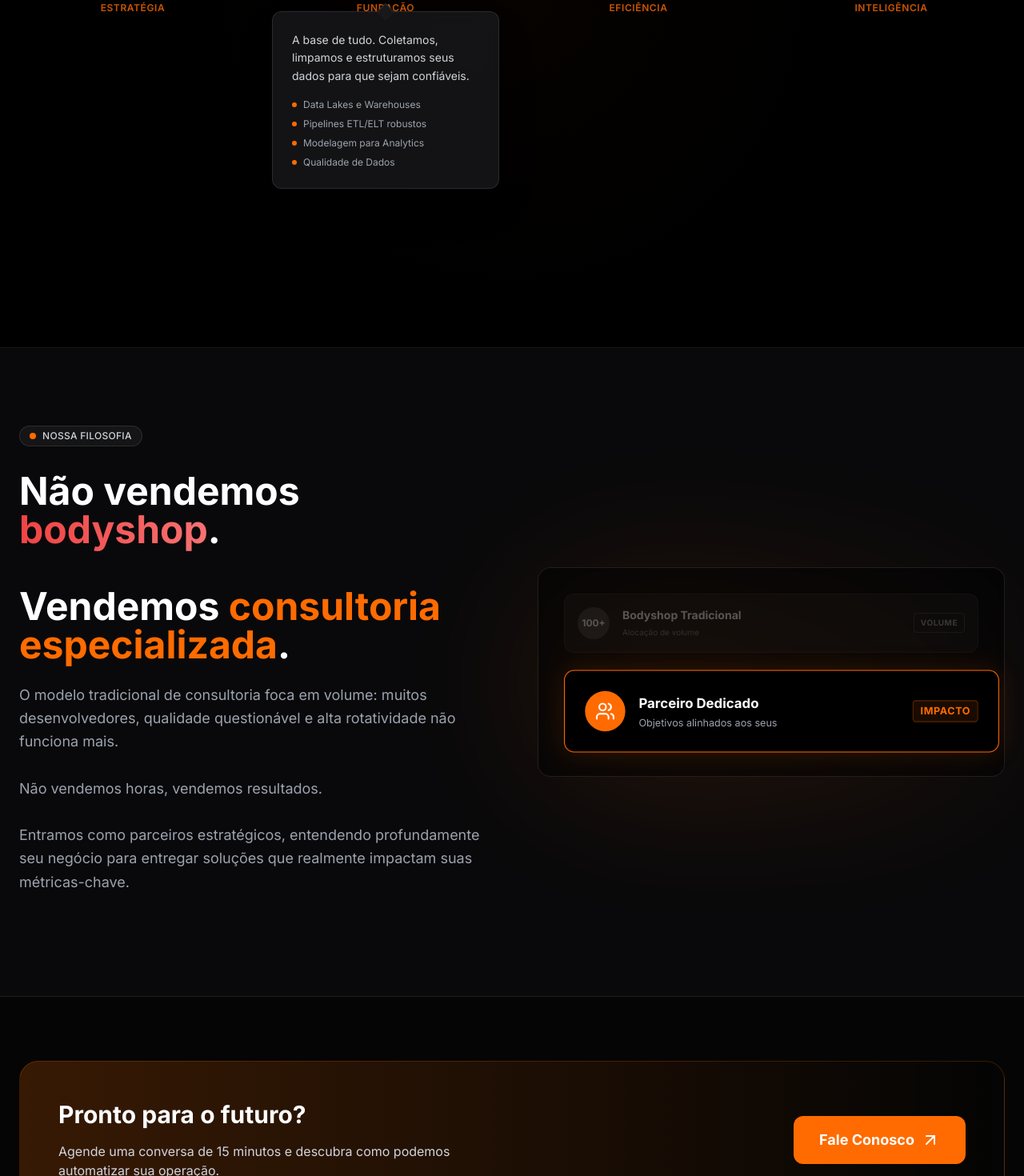
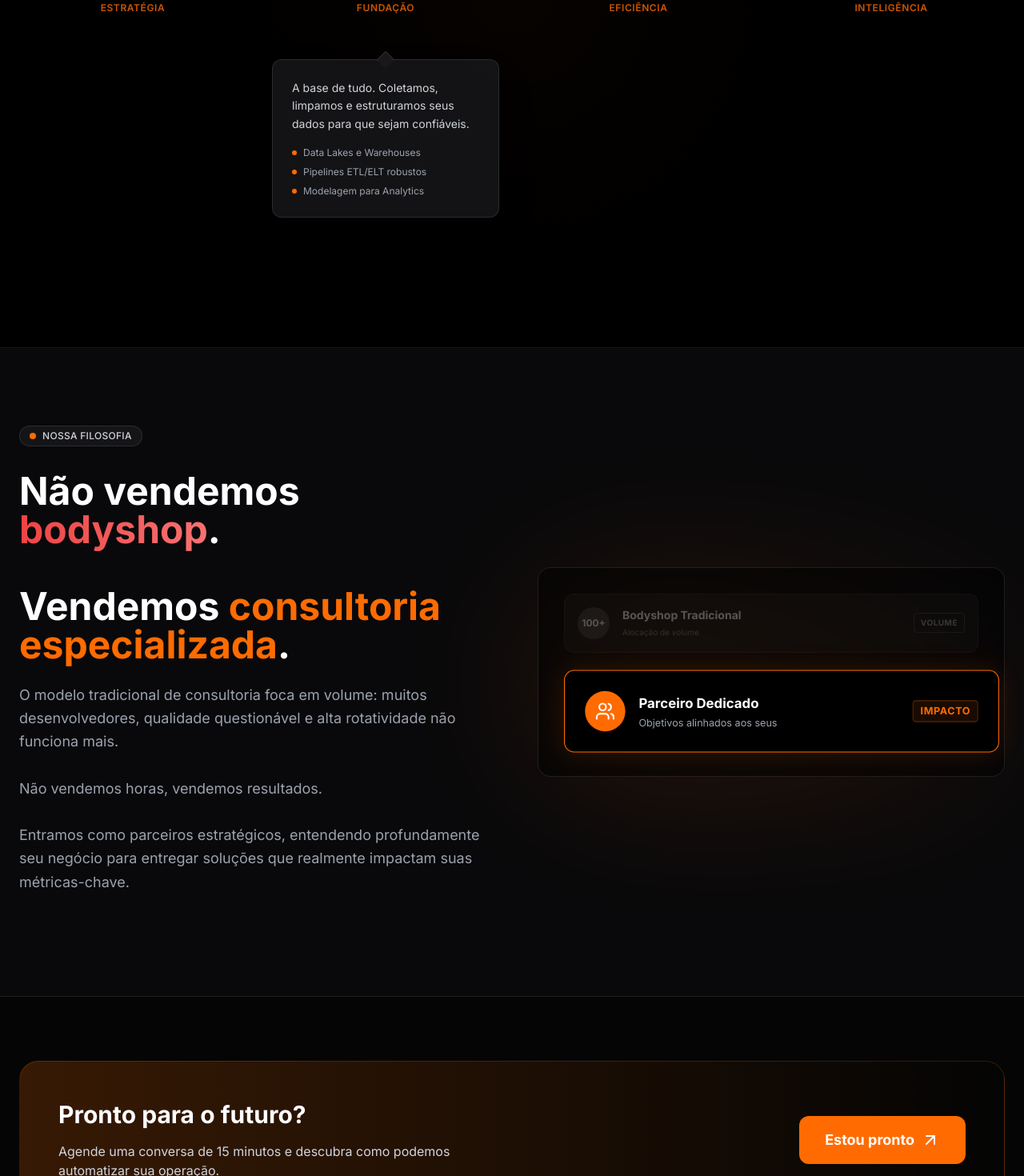
Before and after one commit to edshowsz/delavia-tech, a Next.js app: page / in a window 1280 px wide. Shown: the part 3044-4514 px from the top of the page at 80% size. Built offline with nearby package versions, Linux system fonts and the light colour scheme.

Commit message:
ajustes...

```diff
--- a/components/Footer.tsx
+++ b/components/Footer.tsx
@@ -21,7 +21,7 @@ export default function Footer({ onContactClick }: FooterProps) {
               onClick={onContactClick}
               className="mt-8 md:mt-0 inline-flex whitespace-nowrap items-center justify-center gap-2 bg-primary hover:bg-primary-hover text-white px-8 py-4 rounded-xl font-bold text-lg transition-all"
              >
-               Fale Conosco
+               Estou pronto
                <ArrowUpRight />
              </button>
            </div>
--- a/components/Services.tsx
+++ b/components/Services.tsx
@@ -29,7 +29,6 @@ const services = [
       "Data Lakes e Warehouses",
       "Pipelines ETL/ELT robustos",
       "Modelagem para Analytics",
-      "Qualidade de Dados"
     ]
   },
   {
@@ -63,12 +62,22 @@ export default function Services() {
   const [activeStep, setActiveStep] = useState(0);
   const [isPaused, setIsPaused] = useState(false);
 
+  // Resume auto-play after interaction
+  useEffect(() => {
+    if (!isPaused) return;
+    const timeout = setTimeout(() => {
+      setIsPaused(false);
+    }, 10000); // Resume after 10s of inactivity
+
+    return () => clearTimeout(timeout);
+  }, [isPaused]);
+
   // Auto-play logic
   useEffect(() => {
     if (isPaused) return;
     const interval = setInterval(() => {
       setActiveStep((prev) => (prev + 1) % services.length);
-    }, 5000);
+    }, 4000);
 
     return () => clearInterval(interval);
   }, [isPaused]);
@@ -170,7 +179,7 @@ export default function Services() {
                   </div>
 
                   {/* Active Card Details - DESKTOP ONLY */}
-                  <div className="absolute top-[140px] w-full min-w-[280px] left-1/2 -translate-x-1/2 hidden lg:block z-30">
+                  <div className="absolute top-[200px] w-full min-w-[280px] left-1/2 -translate-x-1/2 hidden lg:block z-30">
                      <AnimatePresence mode="wait">
                        {isActive && (
                          <motion.div
```
